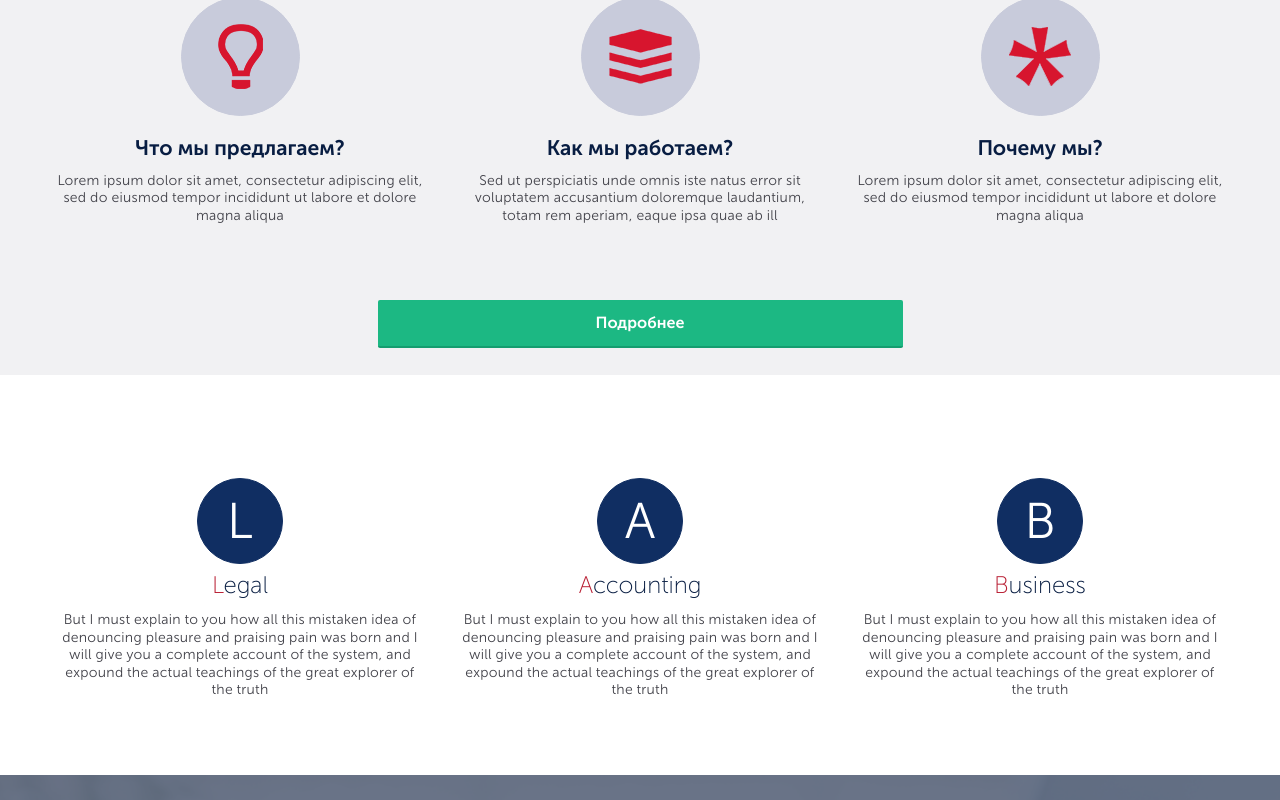
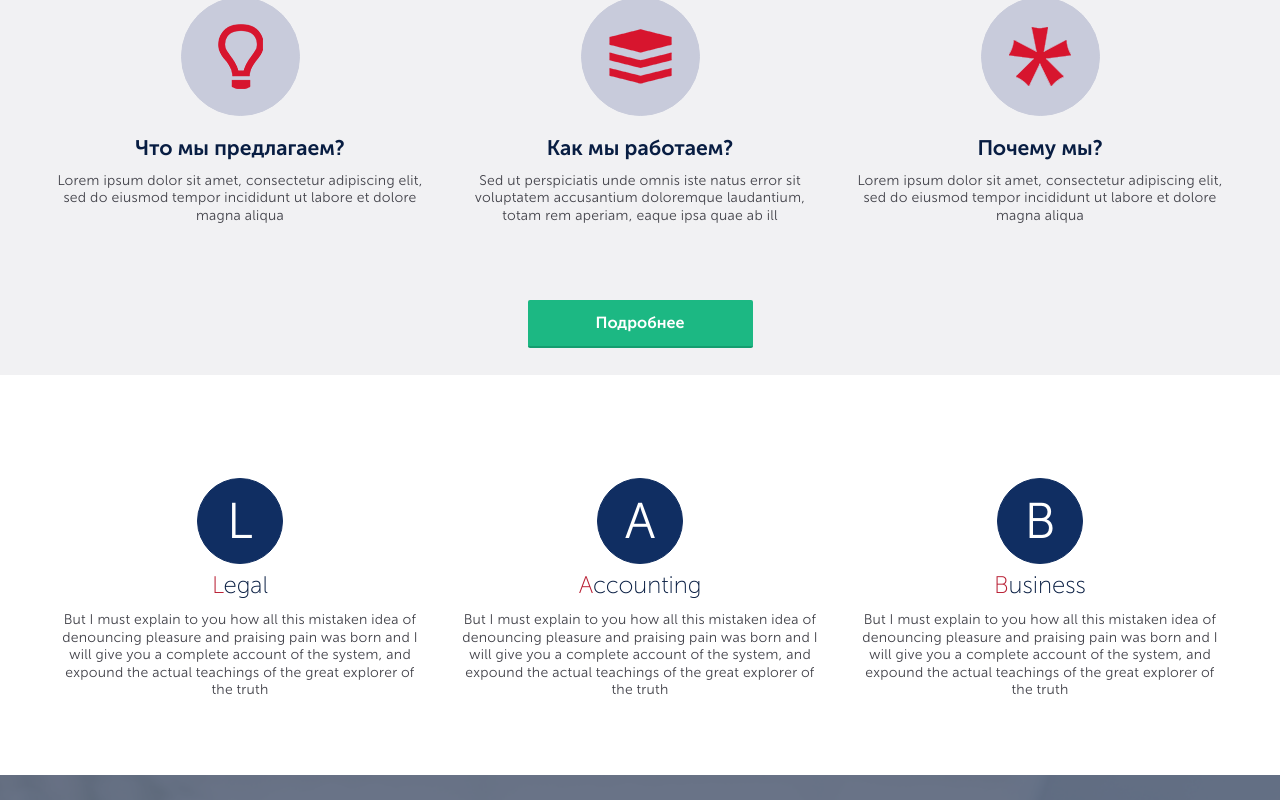
Before and after one commit to tkknopka/tlk, a plain HTML site: page index.html in a window 1280 px wide. Shown: the part 747-1547 px from the top of the page. Drawn offline with nearby package versions, Linux system fonts and the light colour scheme.

Commit message:
Update main.css

```diff
--- a/css/main.css
+++ b/css/main.css
@@ -245,7 +245,7 @@ button, button:hover, button:focus, button:active
 /*	position: absolute;
 	left: 525px;
 	top: 2px;*/
-	width: 525px;
+	width: 225px;
 	font-size: 16px;
 	font-family: 'Museo Sans Cyrl 700';
 	padding: 11px 40px;
```
